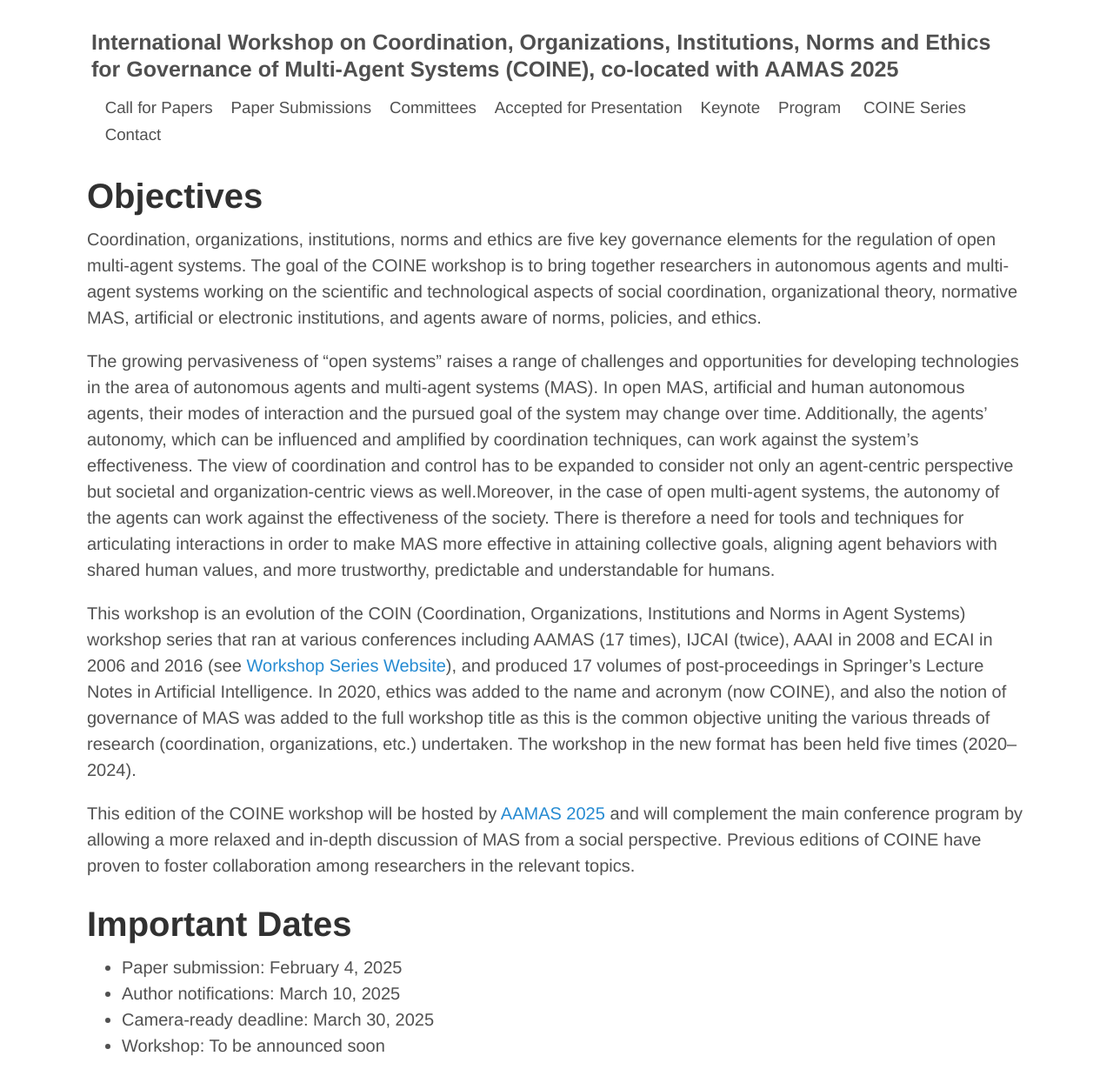
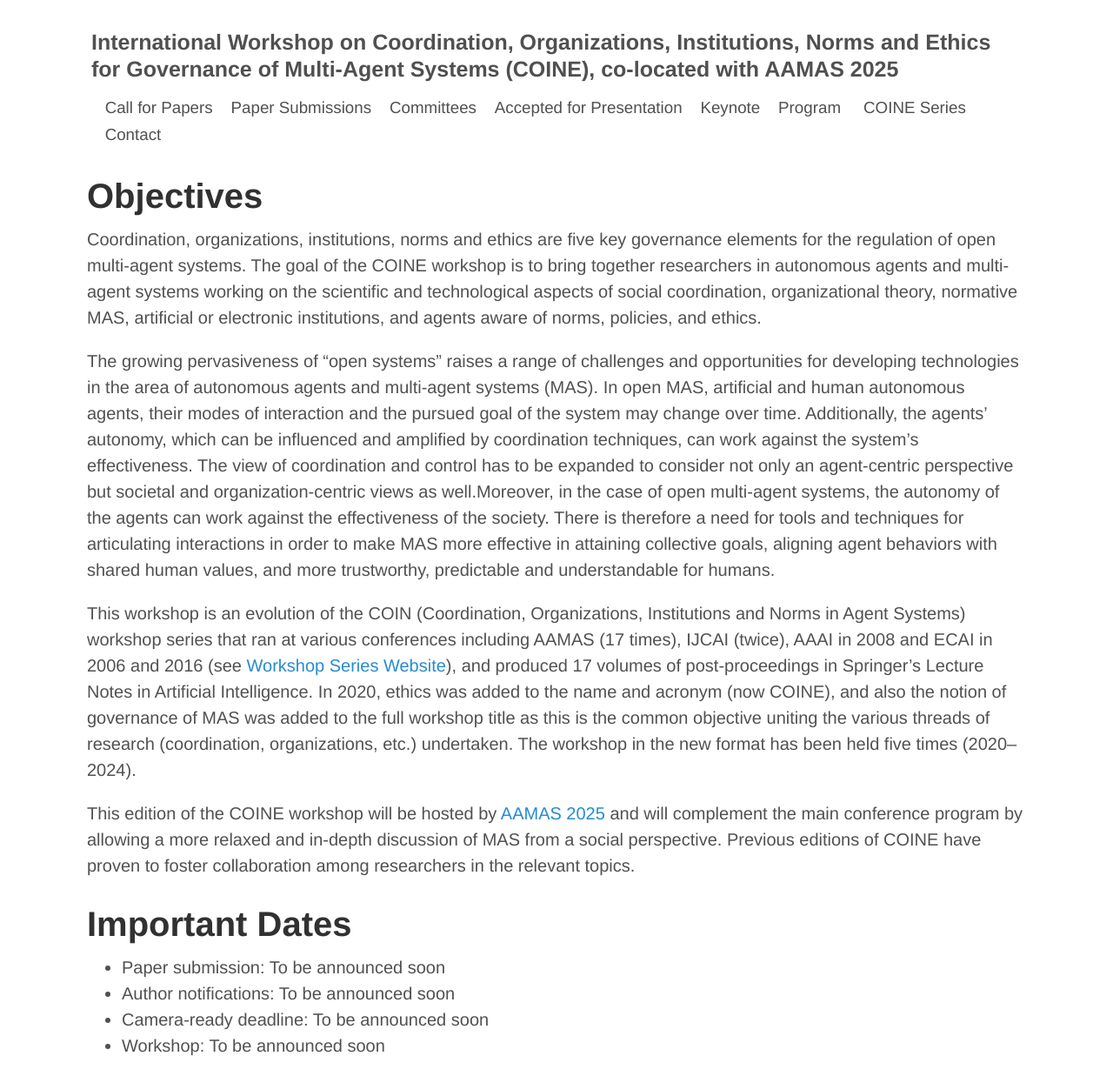
Before and after one commit to coin-workshop/coine-2025-detroit, a Jekyll site: the page built from index.md, in a window 1280 px wide. Shown: the whole page at 87% size. Built offline with Jekyll 4.4.1, drawn with Linux system fonts in a browser that asks for light colours.

Commit message:
covered tentative dates

```diff
--- a/index.md
+++ b/index.md
@@ -14,7 +14,7 @@ This workshop is an evolution of the COIN (Coordination, Organizations, Institut
 This edition of the COINE workshop will be hosted by [AAMAS 2025](https://aamas2025.org/) and will complement the main conference program by allowing a more relaxed and in-depth discussion of MAS from a social perspective. Previous editions of COINE have proven to foster collaboration among researchers in the relevant topics.
 
 # Important Dates
-- Paper submission: February 4, 2025
-- Author notifications: March 10, 2025
-- Camera-ready deadline: March 30, 2025
+- Paper submission: To be announced soon
+- Author notifications: To be announced soon
+- Camera-ready deadline: To be announced soon
 - Workshop: To be announced soon
```
Also changed, not shown: call_for_papers.md (+3 -3 lines).
